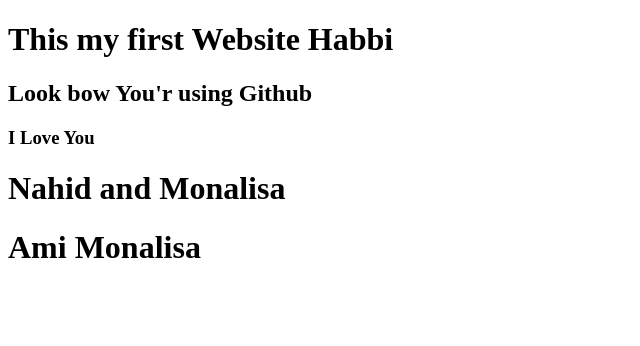
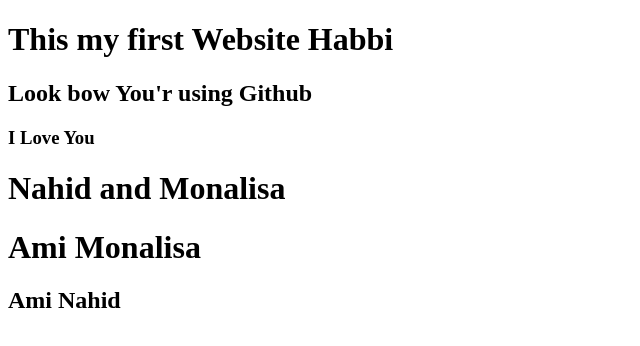
Before and after one commit to 13MN08/my-first--website, a plain HTML site: page index.html in a window 1280 px wide. Shown: the whole page, without its empty margins (0-640 px from the left). Drawn offline with Linux system fonts and the light colour scheme.

Commit message:
Nahid.htm

```diff
--- a/index.html
+++ b/index.html
@@ -11,5 +11,6 @@
     <h3>I Love You</h3>
     <h1>Nahid and Monalisa</h1>
     <h1>Ami Monalisa</h1>
+    <h2>Ami Nahid</h2>
 </body>
 </html>
```
